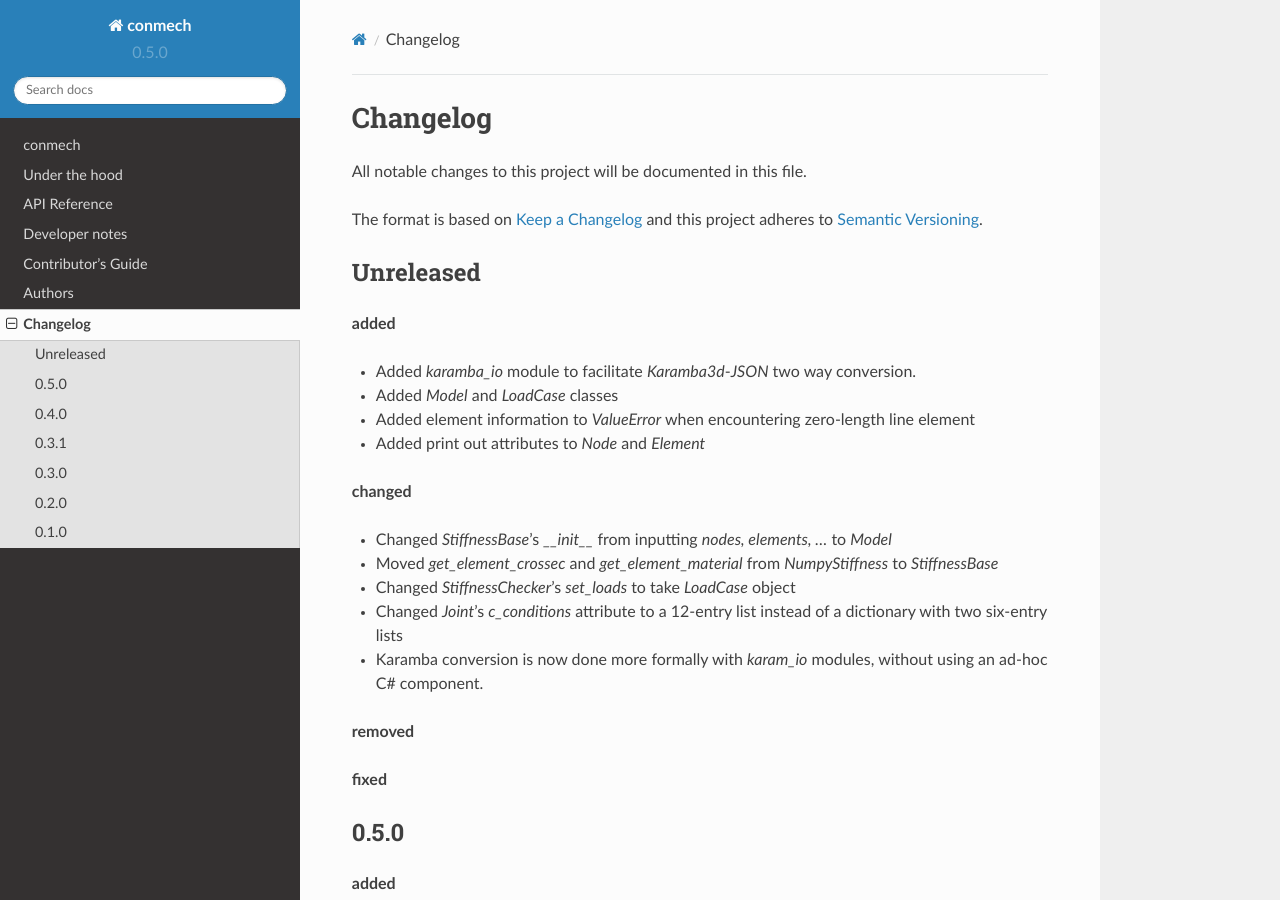
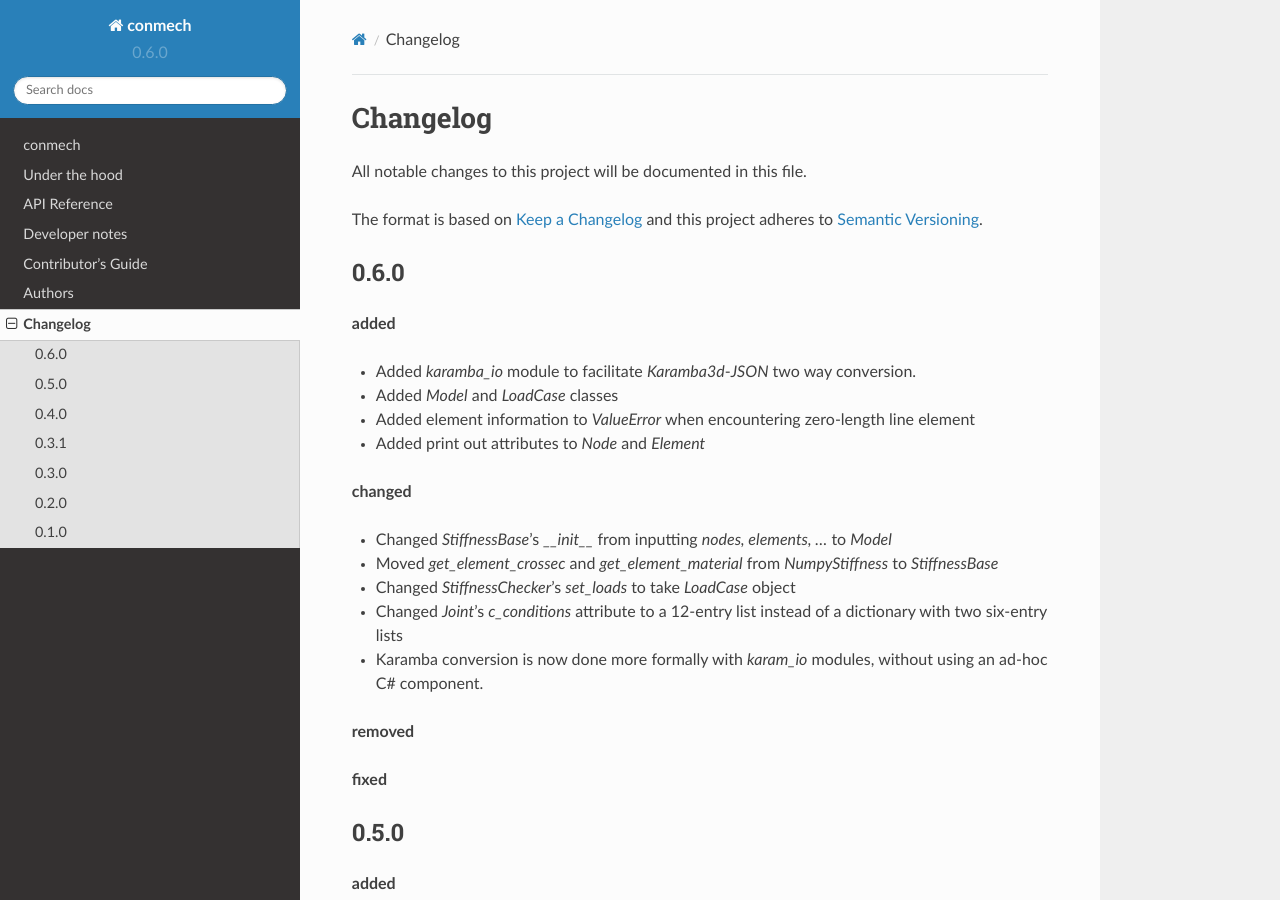
Before and after one commit to yijiangh/conmech, a Sphinx documentation site: the page built from docs/changelog.rst, in a window 1280 px wide and 900 px high. Built offline with Sphinx 7.4.7 and the Read the Docs theme 2.0.0, drawn with Linux system fonts in a browser that asks for light colours; pages that are not in the unit, such as notebooks, are missing from menus.

Commit message:
Bump version to 0.6.0

```diff
--- a/CHANGELOG.rst
+++ b/CHANGELOG.rst
@@ -8,7 +8,7 @@ All notable changes to this project will be documented in this file.
 The format is based on `Keep a Changelog <https://keepachangelog.com/en/1.0.0/>`_
 and this project adheres to `Semantic Versioning <https://semver.org/spec/v2.0.0.html>`_.
 
-Unreleased
+0.6.0
 ----------
 
 **added**
--- a/docs/conf.py
+++ b/docs/conf.py
@@ -10,7 +10,7 @@ project = 'conmech'
 year = '2020'
 author = 'Yijiang Huang'
 copyright = '{0}, {1}'.format(year, author)
-version = release = '0.5.0'
+version = release = '0.6.0'
 
 master_doc = 'index'
 source_suffix = '.rst'
--- a/src/pyconmech/__version__.py
+++ b/src/pyconmech/__version__.py
@@ -1,7 +1,7 @@
 __title__ = 'pyconmech'
 __description__ = 'py bindings for conmech: a C++ lib for 3D frame elastis deformation analysis.'
 __url__ = 'https://github.com/yijiangh/conmech'
-__version__ = '0.5.0'
+__version__ = '0.6.0'
 __author__ = 'Yijiang Huang'
 __author_email__ = 'yijiangh@mit.edu'
 __license__ = 'MIT license'
```
Also changed, not shown: .bumpversion.cfg.
